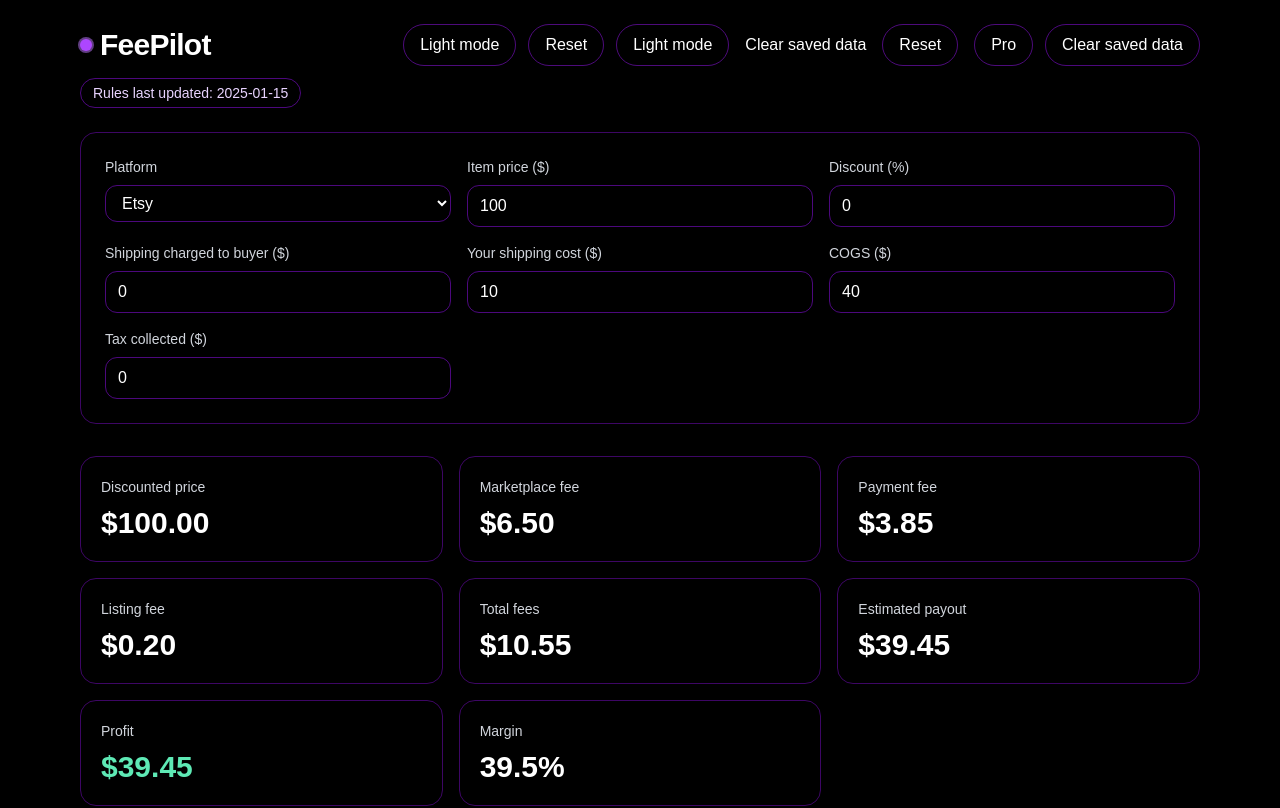
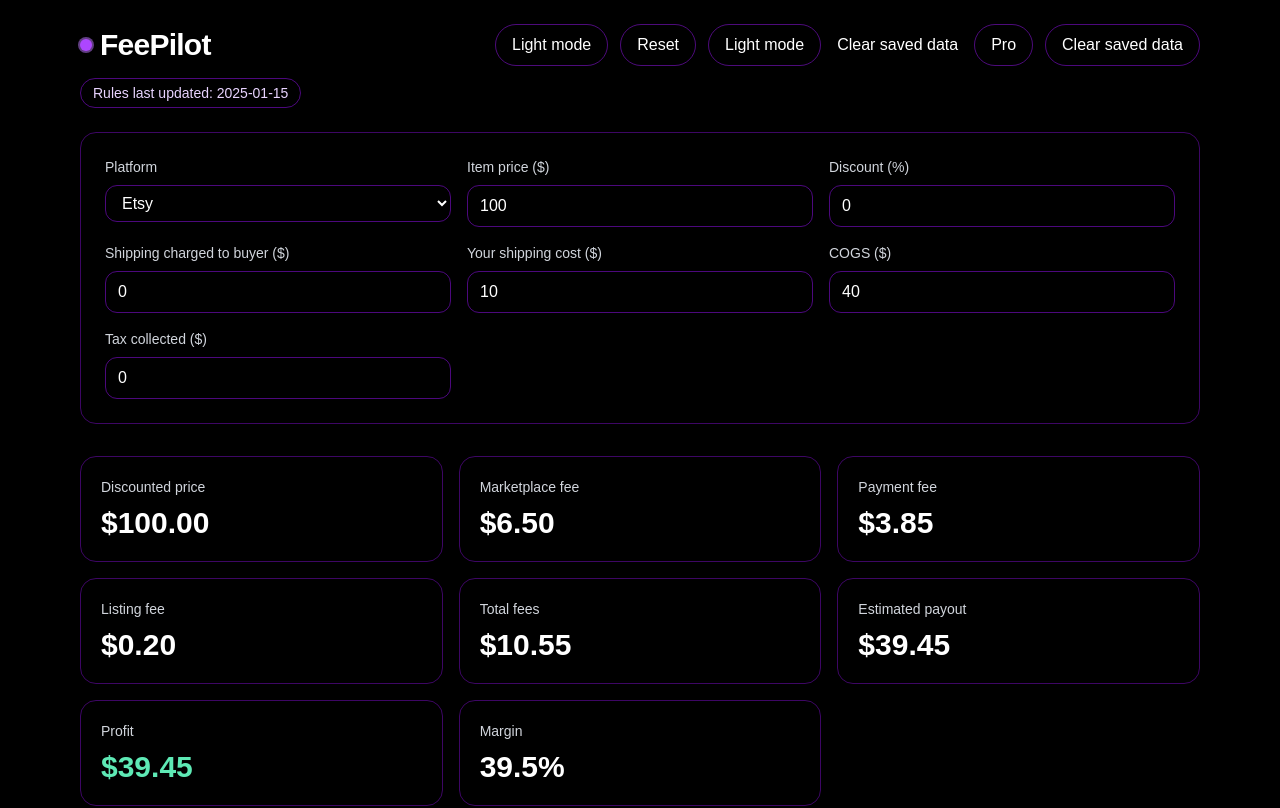
Before and after one commit to gpcreativestudios2018/FeePilot, a Next.js app: page / in a window 1280 px wide. Shown: the top 808 px of the page. Built offline with nearby package versions, Linux system fonts and the light colour scheme.

Commit message:
fix(HeaderActions): pass isLight/onToggle to ThemeToggle; keep header clear pill

```diff
--- a/src/app/components/HeaderActions.tsx
+++ b/src/app/components/HeaderActions.tsx
@@ -2,40 +2,31 @@
 
 import React from 'react';
 import { usePathname } from 'next/navigation';
+import Link from 'next/link';
+
 import ThemeToggle from './ThemeToggle';
-import ResetButton from './ResetButton';
-import CopiedToastHost from './CopiedToastHost';
-import CopiedToast from './CopiedToast';
 import ClearSavedDataButton from './ClearSavedDataButton';
-import Link from 'next/link';
 import { PILL_CLASS } from '@/lib/ui';
 
-export default function HeaderActions() {
+// Mirror the props ThemeToggle requires
+type Props = {
+  isLight: boolean;
+  onToggle: () => void;
+};
+
+export default function HeaderActions({ isLight, onToggle }: Props) {
   const pathname = usePathname();
   const isHome = pathname === '/';
 
   return (
     <div className="flex flex-wrap items-center gap-4">
-      {/* Theme */}
-      <ThemeToggle />
+      {/* Theme toggle (requires props) */}
+      <ThemeToggle isLight={isLight} onToggle={onToggle} />
 
-      {/* Home-only: restore Clear saved data in the header */}
+      {/* Home-only: Clear saved data pill back in the header */}
       {isHome ? <ClearSavedDataButton /> : null}
 
-      {/* Reset (home) */}
-      {isHome ? <ResetButton /> : null}
-
-      {/* Share + Copy exist on home */}
-      {isHome ? (
-        <>
-          <CopiedToastHost />
-          <CopiedToast />
-          {/* These two buttons are rendered by the home page; if they move in the future,
-             leaving the placeholders here is harmless */}
-        </>
-      ) : null}
-
-      {/* Pro link always available */}
+      {/* Pro link always visible */}
       <Link href="/pro" className={PILL_CLASS}>
         Pro
       </Link>
```
